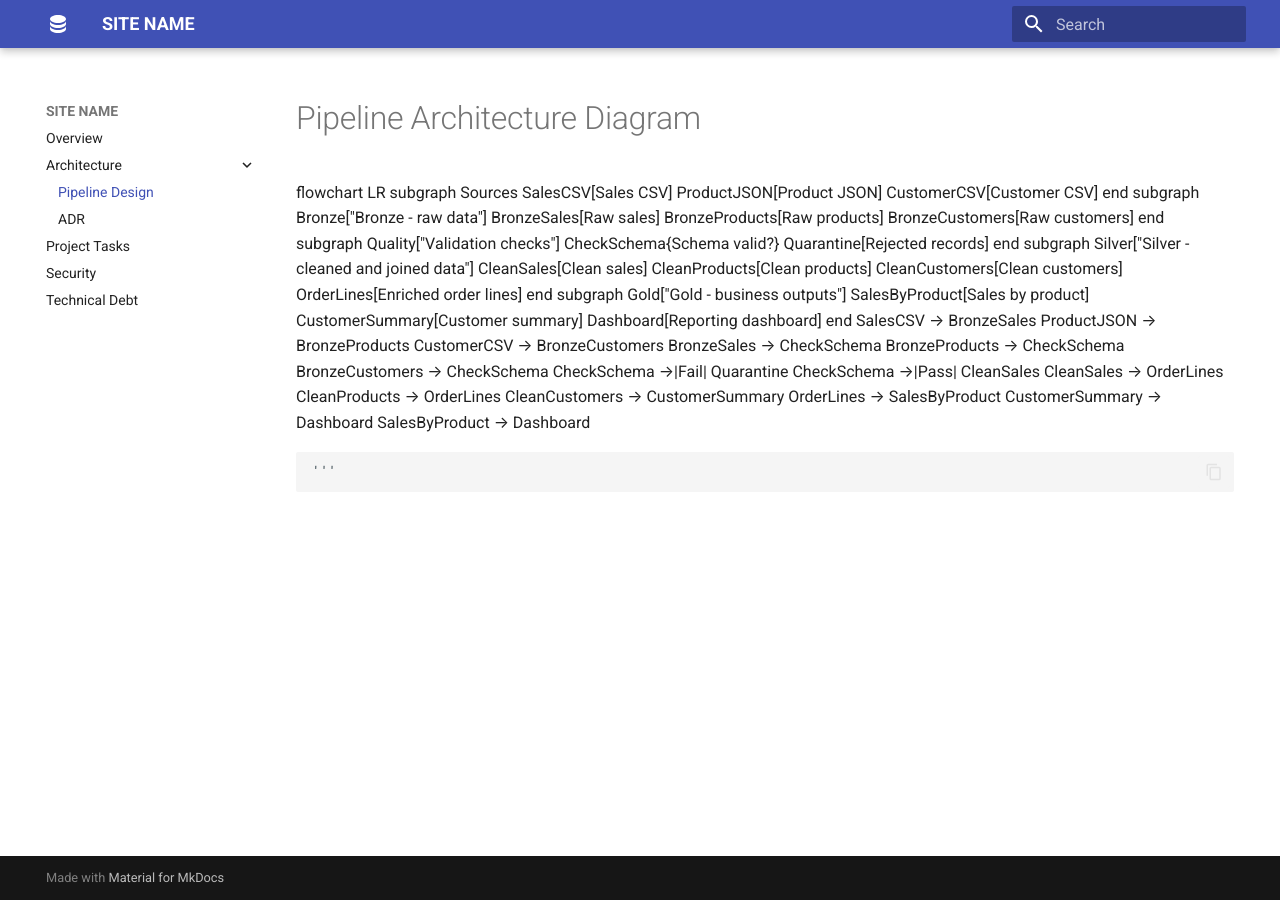
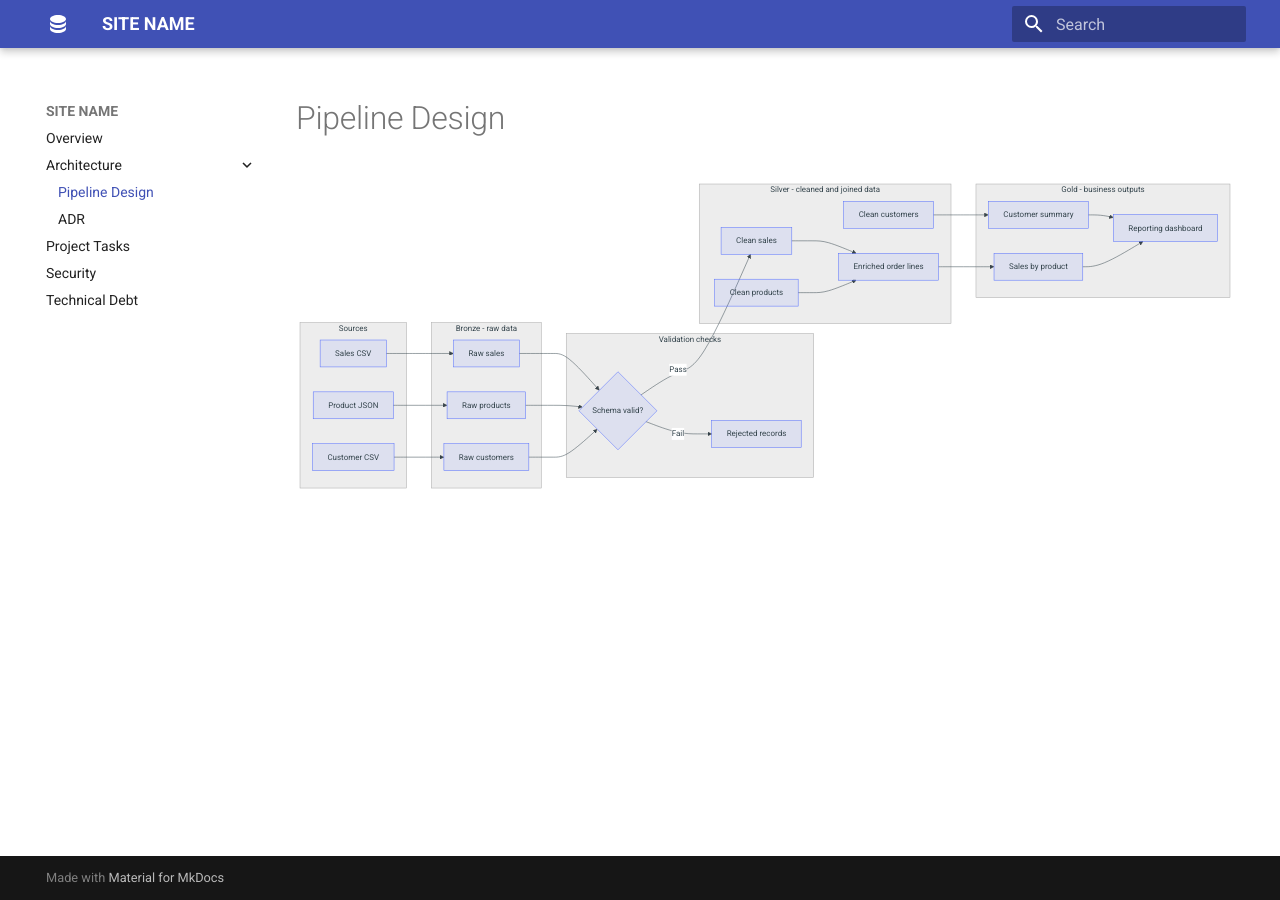
Before and after one commit to fzukowicz/fz-qa-library-pipeline, an MkDocs documentation site: the page built from docs/architecture/design-pipeline.md, in a window 1280 px wide. Built offline with MkDocs 1.6.1 and Material for MkDocs 9.7.7, drawn with Linux system fonts in a browser that asks for light colours.

Commit message:
Update design-pipeline.md
added mermaid

````diff
--- a/docs/architecture/design-pipeline.md
+++ b/docs/architecture/design-pipeline.md
@@ -1,46 +1,52 @@
-# Pipeline Architecture Diagram
+```mermaid
+flowchart LR
 
-
-
-flowchart LR
     subgraph Sources
         SalesCSV[Sales CSV]
         ProductJSON[Product JSON]
         CustomerCSV[Customer CSV]
     end
+
     subgraph Bronze["Bronze - raw data"]
         BronzeSales[Raw sales]
         BronzeProducts[Raw products]
         BronzeCustomers[Raw customers]
     end
+
     subgraph Quality["Validation checks"]
         CheckSchema{Schema valid?}
         Quarantine[Rejected records]
     end
+
     subgraph Silver["Silver - cleaned and joined data"]
         CleanSales[Clean sales]
         CleanProducts[Clean products]
         CleanCustomers[Clean customers]
         OrderLines[Enriched order lines]
     end
+
     subgraph Gold["Gold - business outputs"]
         SalesByProduct[Sales by product]
         CustomerSummary[Customer summary]
         Dashboard[Reporting dashboard]
     end
+
     SalesCSV --> BronzeSales
     ProductJSON --> BronzeProducts
     CustomerCSV --> BronzeCustomers
+
     BronzeSales --> CheckSchema
     BronzeProducts --> CheckSchema
     BronzeCustomers --> CheckSchema
+
     CheckSchema -->|Fail| Quarantine
     CheckSchema -->|Pass| CleanSales
+
     CleanSales --> OrderLines
     CleanProducts --> OrderLines
     CleanCustomers --> CustomerSummary
+
     OrderLines --> SalesByProduct
     CustomerSummary --> Dashboard
     SalesByProduct --> Dashboard
-
-    '''
+```
````
